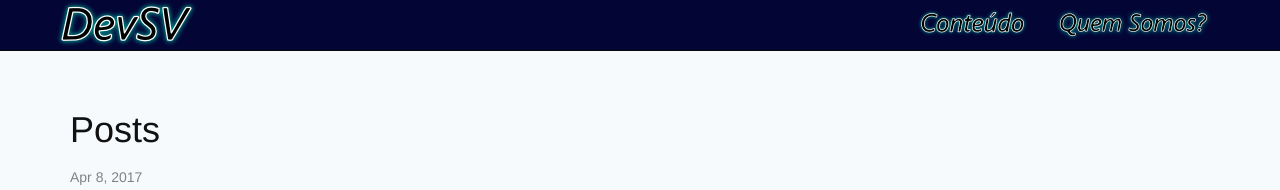
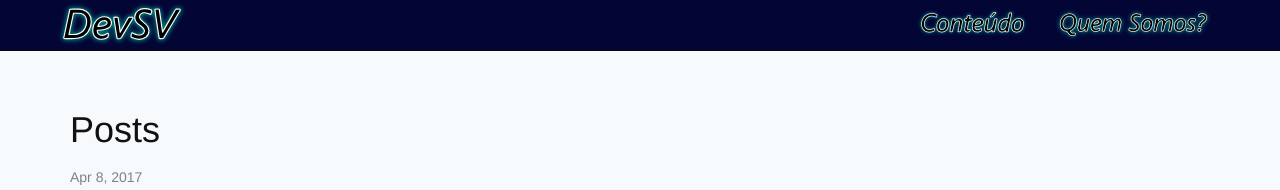
Before and after one commit to devsvbr/devsvbr.github.io, a Jekyll site: the page built from index.html, in a window 1280 px wide. Shown: the top 190 px of the page. Built offline with Jekyll 4.4.1, drawn with Linux system fonts in a browser that asks for light colours.

Commit message:
usando logo svg

```diff
--- a/_includes/header.html
+++ b/_includes/header.html
@@ -8,7 +8,7 @@
           <span class="icon-bar"></span>
           <span class="icon-bar"></span>
         </button>
-        <a class="navbar-brand title-logo" href="{{ site.baseurl }}/"><img src="{{ "/img/logo.png" | prepend: site.baseurl }}" alt="{{ site.title }}"></a>
+        <a class="navbar-brand title-logo" href="{{ site.baseurl }}/"><img src="{{ "/img/logo.svg" | prepend: site.baseurl }}" alt="{{ site.title }}"></a>
       </div>
       <div id="navbar" class="collapse navbar-collapse">
         <ul class="nav navbar-nav navbar-right">
--- a/css/styles.css
+++ b/css/styles.css
@@ -29,6 +29,10 @@
   display: inline-block;
   margin: 0px;
   padding: 0px;
+}
+
+.title-logo img {
+  height: 48px;
 }
 
 li.page-menuitem > a {
```
Also changed, not shown: img/logo.png (deleted), img/logo.svg (added).
